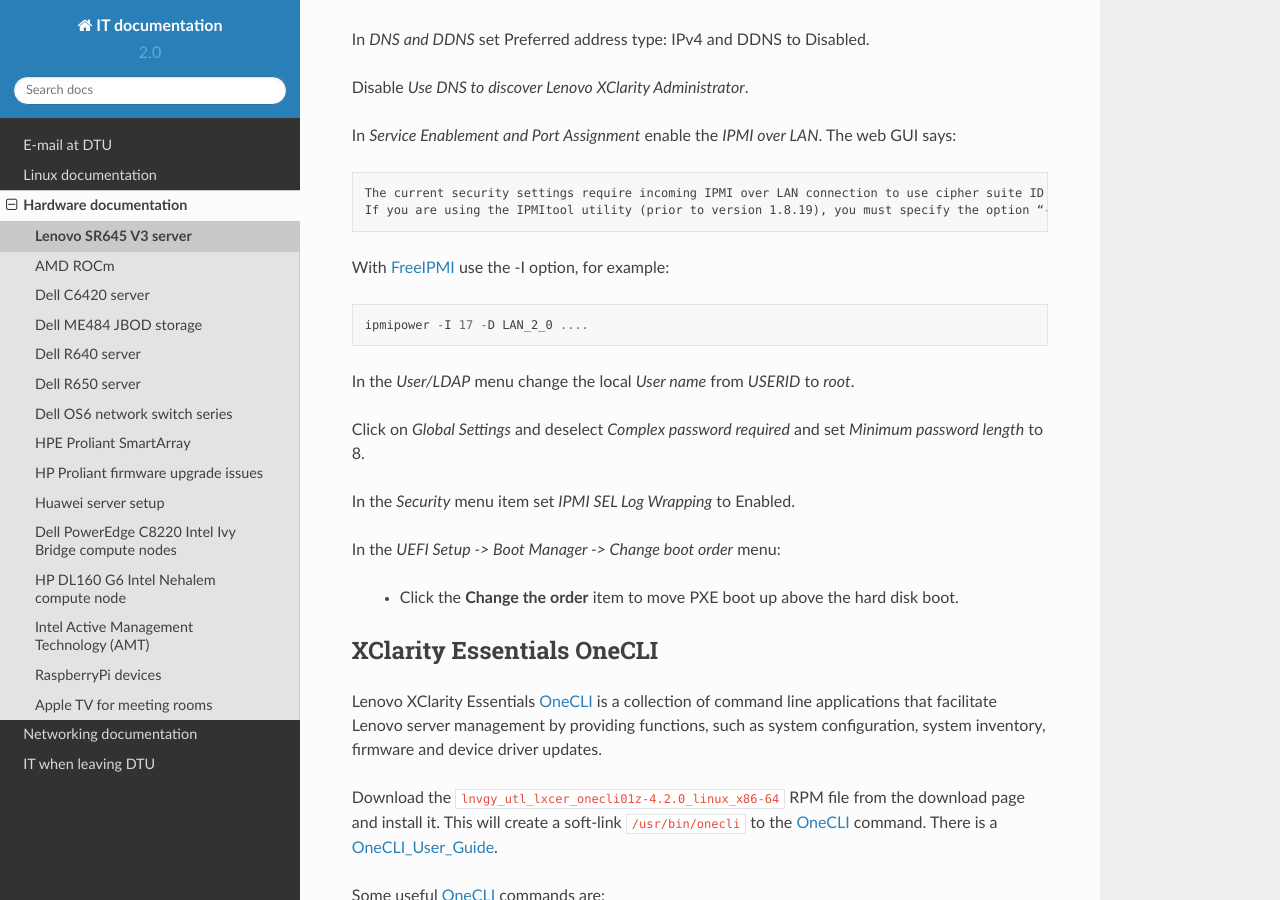
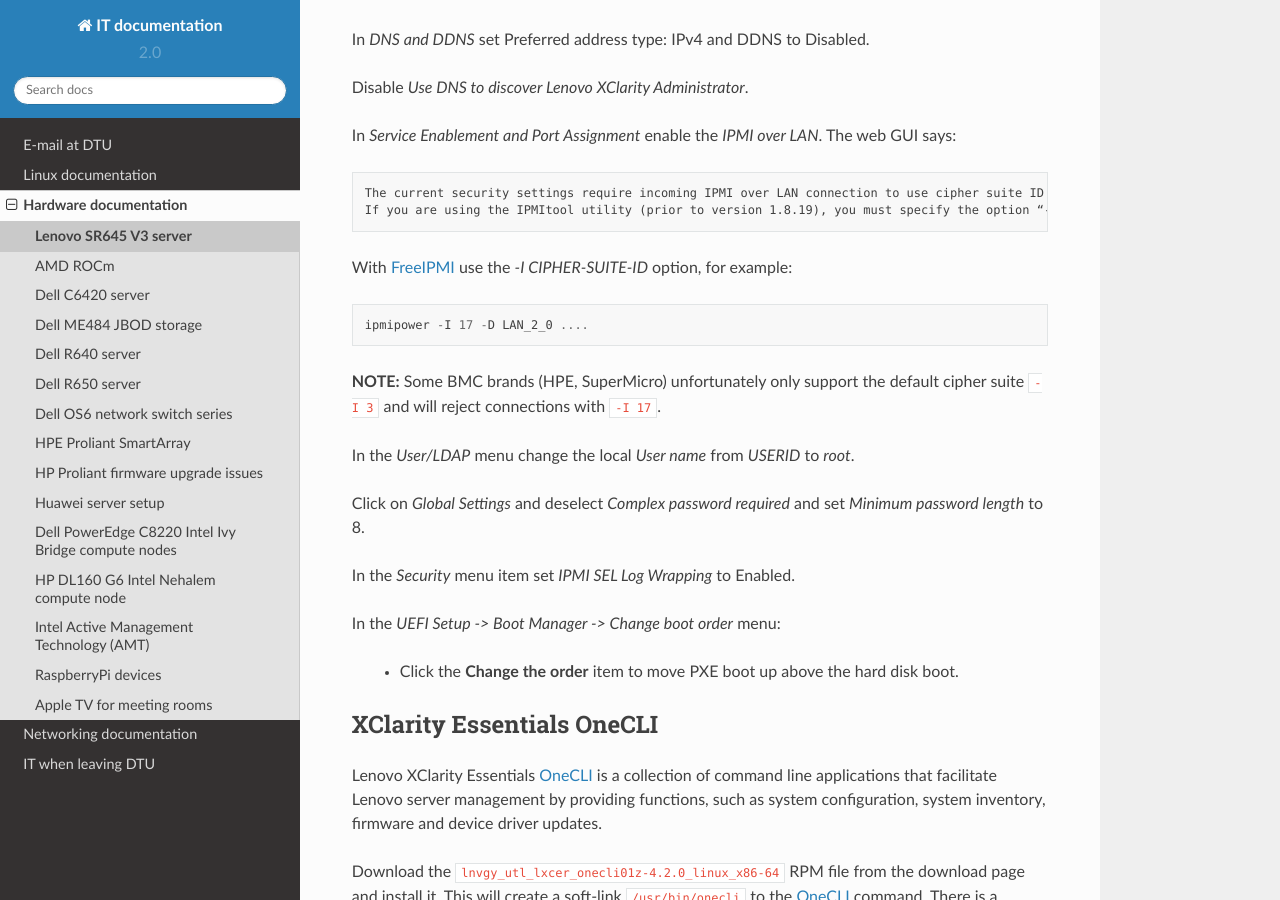
Before and after one commit to OleHolmNielsen/ITwiki, a Sphinx documentation site: the page built from docs/Lenovo_SR645_V3.rst, in a window 1280 px wide and 900 px high, scrolled down 2399 px. Built offline with Sphinx 7.4.7 and the Read the Docs theme 2.0.0, drawn with Linux system fonts in a browser that asks for light colours.

Commit message:
IPMI Cipher suite comment

```diff
--- a/docs/Lenovo_SR645_V3.rst
+++ b/docs/Lenovo_SR645_V3.rst
@@ -119,9 +119,11 @@
   The current security settings require incoming IPMI over LAN connection to use cipher suite ID 17.
   If you are using the IPMItool utility (prior to version 1.8.19), you must specify the option “-C 17” to connect to this management controller.
 
-With FreeIPMI_ use the -I option, for example::
+With FreeIPMI_ use the `-I CIPHER-SUITE-ID` option, for example::
 
   ipmipower -I 17 -D LAN_2_0 ....
+
+**NOTE:** Some BMC brands (HPE, SuperMicro) unfortunately only support the default cipher suite ``-I 3`` and will reject connections with ``-I 17``.
 
 In the *User/LDAP* menu change the local *User name* from *USERID* to *root*.
 
```
